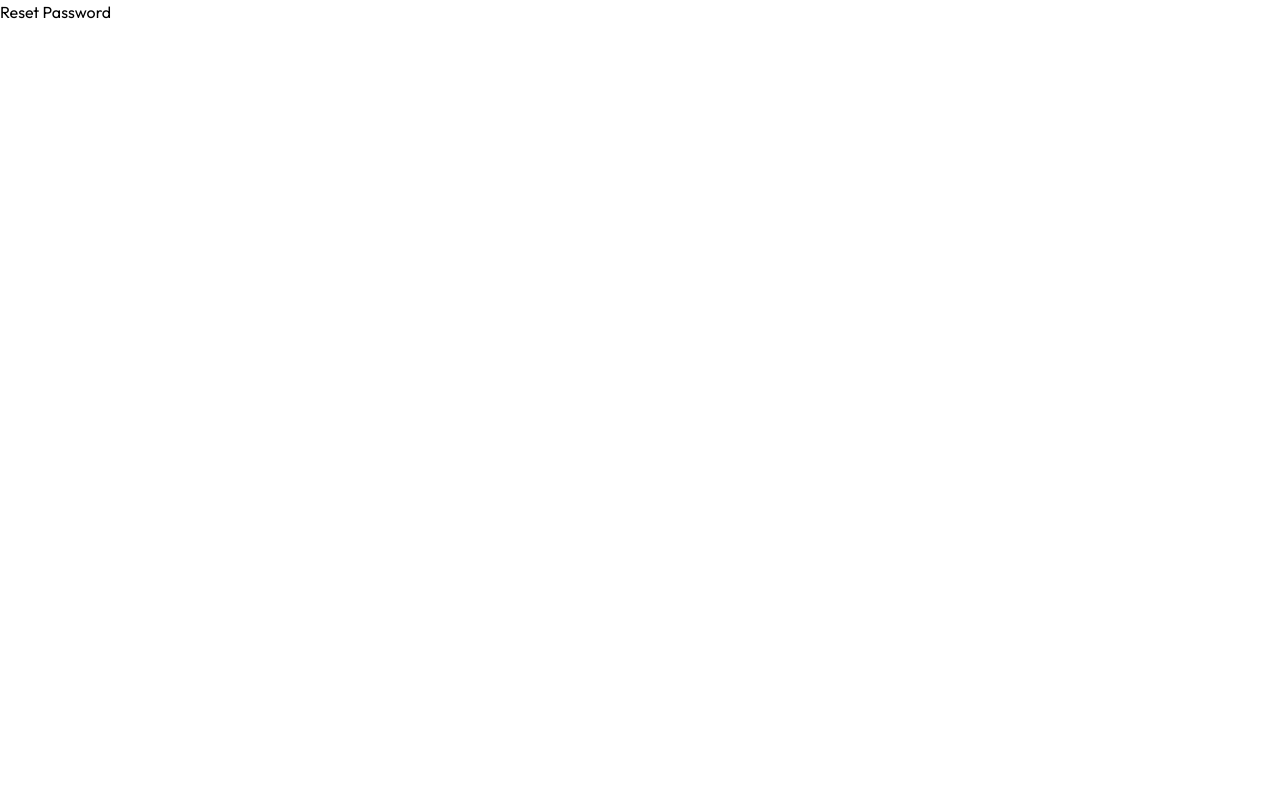
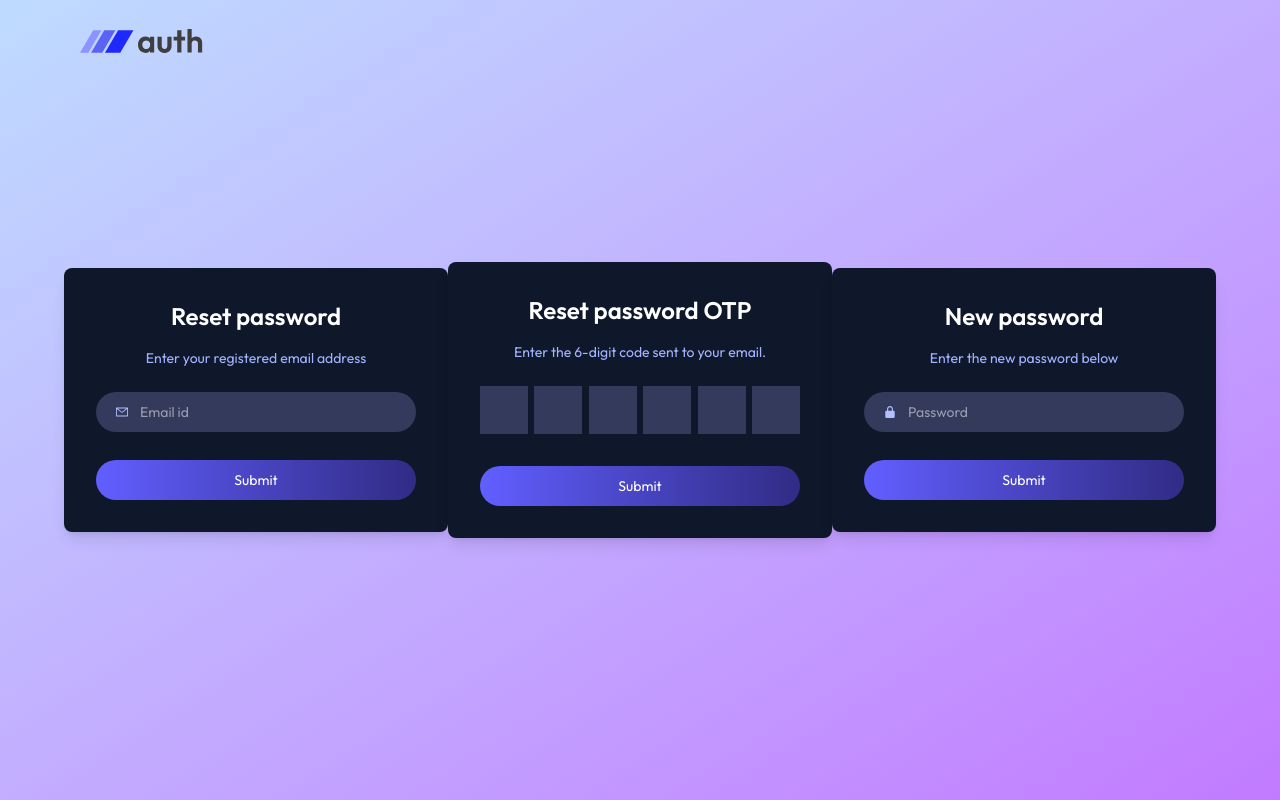
Before and after one commit to Pradyumn-Chamoli/Mern-auth, a React (Vite) app in the folder client/: page /reset-password in a window 1280 px wide. Built offline with nearby package versions, Linux system fonts and the light colour scheme; the HTML template or start-up script is replaced by a standard one.

Commit message:
Added forms for reset password

```diff
--- a/client/src/pages/ResetPassword.jsx
+++ b/client/src/pages/ResetPassword.jsx
@@ -1,11 +1,130 @@
-import React from 'react'
+import React, { useState } from "react";
+import { assets } from "../assets/assets";
+import { useNavigate } from "react-router-dom";
 
 const ResetPassword = () => {
+  const navigate = useNavigate();
+  const [email, SetEmail] = useState("");
+  const [newPassword, SetNewPassword] = useState("");
+
+  const inputRefs = React.useRef([])
+
+    const handleInput = (e,index)=>{
+      if(e.target.value.length>0 && index < inputRefs.current.length -1 ){
+        inputRefs.current[index + 1].focus();
+      }
+    }
+
+    const handleKeyDown = (e,index)=>{
+      if(e.key === 'Backspace' && e.target.value === '' && index >0){
+        inputRefs.current[index - 1].focus();
+      }
+    }
+
+    const handlePaste = (e)=>{
+      const paste = e.clipboardData.getData('text')
+      const pasteArray = paste.split('');
+      pasteArray.forEach((char , index)=>{
+        if(inputRefs.current[index]){
+          inputRefs.current[index].value=char;
+        }
+      })
+    }
+
   return (
-    <div>
-      <h1>Reset Password</h1>
+    <div className="flex items-center justify-center min-h-screen bg-gradient-to-br from-blue-200 to-purple-400 ">
+      <img
+        onClick={() => navigate("/")}
+        src={assets.logo}
+        alt=""
+        className="absolute left-5 sm:left-20
+            top-5 w-28 sm:w-32 cursor-pointer"
+      />
+
+      {/*Email input form*/}
+      <form className="bg-slate-900 p-8 rounded-lg shadow-lg w-96 text-sm">
+        <h1 className="text-white text-2xl font-semibold text-center mb-4">
+          Reset password
+        </h1>
+        <p className="text-center mb-6 text-indigo-300">
+          Enter your registered email address
+        </p>
+        <div className="mb-4 flex items-center gap-3 w-full px-5 py-2.5 rounded-full bg-[#333A5C]">
+          <img src={assets.mail_icon} alt="" className="w-3 h-3" />
+          <input
+            type="email"
+            placeholder="Email id"
+            className="bg-transparent outline-none text-white"
+            value={email}
+            onChange={(e) => SetEmail(e.target.value)}
+            required
+          />
+        </div>
+        <button className="w-full py-2.5 bg-gradient-to-r from-indigo-500 to-indigo-900 text-white rounded-full mt-3 cursor-pointer">
+          Submit
+        </button>
+      </form>
+
+      {/*Otp input form*/}
+
+      <form
+        className="bg-slate-900 p-8 rounded-lg shadow-lg w-96 text-sm"
+      >
+        <h1 className="text-white text-2xl font-semibold text-center mb-4">
+          Reset password OTP
+        </h1>
+        <p className="text-center mb-6 text-indigo-300">
+          Enter the 6-digit code sent to your email.
+        </p>
+
+        <div className="flex justify-between mb-8 " onPaste={handlePaste}>
+          {Array(6)
+            .fill(0)
+            .map((_, index) => (
+              <input
+                type="text"
+                maxLength="1"
+                key={index}
+                required
+                className="w-12 h-12 bg-[#333A5C] text-white text-center text-xl"
+                ref={(e) => (inputRefs.current[index] = e)}
+                onInput={(e) => handleInput(e, index)}
+                onKeyDown={(e) => handleKeyDown(e, index)}
+              />
+            ))}
+        </div>
+        <button className="w-full py-2.5 bg-gradient-to-r from-indigo-500 to-indigo-900 text-white rounded-full">
+          Submit
+        </button>
+      </form>
+
+      {/*Enter new password*/}
+
+            <form className="bg-slate-900 p-8 rounded-lg shadow-lg w-96 text-sm">
+        <h1 className="text-white text-2xl font-semibold text-center mb-4">
+          New password
+        </h1>
+        <p className="text-center mb-6 text-indigo-300">
+          Enter the new password below
+        </p>
+        <div className="mb-4 flex items-center gap-3 w-full px-5 py-2.5 rounded-full bg-[#333A5C]">
+          <img src={assets.lock_icon} alt="" className="w-3 h-3" />
+          <input
+            type="password"
+            placeholder="Password"
+            className="bg-transparent outline-none text-white"
+            value={newPassword}
+            onChange={(e) => SetNewPassword(e.target.value)}
+            required
+          />
+        </div>
+        <button className="w-full py-2.5 bg-gradient-to-r from-indigo-500 to-indigo-900 text-white rounded-full mt-3 cursor-pointer">
+          Submit
+        </button>
+      </form>
+
     </div>
-  )
-}
+  );
+};
 
-export default ResetPassword
+export default ResetPassword;
```
